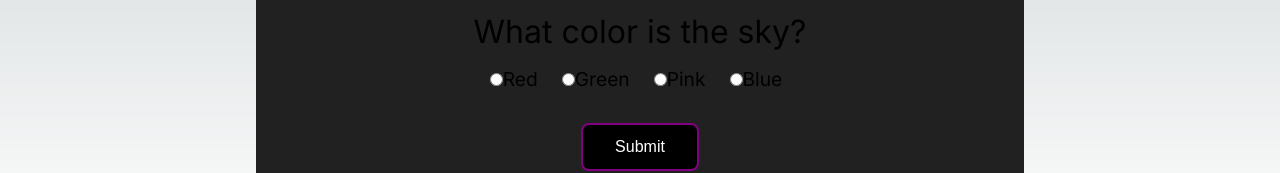
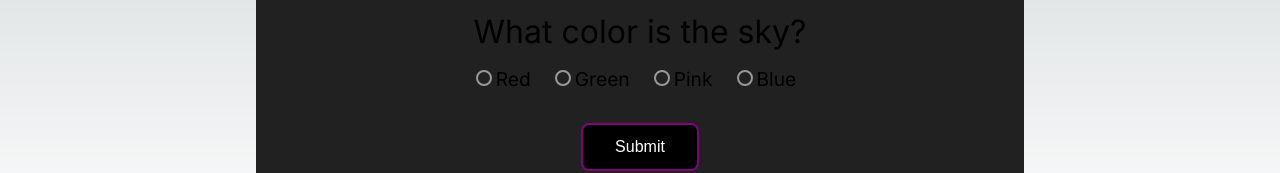
Before and after one commit to nithinK-142/coding-challenges, a Next.js app: page / in a window 1280 px wide. Shown: the part 123-296 px from the top of the page. Built offline with nearby package versions, Linux system fonts and the light colour scheme.

Commit message:
add: more questions.

```diff
--- a/app/components/Quiz.tsx
+++ b/app/components/Quiz.tsx
@@ -15,7 +15,7 @@ const Quiz: React.FC<QuizProps> = ({ questions }) => {
   const handleRetry = () => {
     setScore(0);
     setCurrentQuestionIndex(0);
-  }
+  };
 
   return (
     <div className="quiz">
@@ -24,9 +24,12 @@ const Quiz: React.FC<QuizProps> = ({ questions }) => {
           <div className="game-over flex">
             <h2>Game Over</h2>
             <h3>
-              Your Score is {score} and wrong answers {wrongAnswers}.
+              Your Score is <span>{score}</span> and wrong answers{" "}
+              <span>{wrongAnswers}</span>.
             </h3>
-            <button className="retry" onClick={handleRetry}>Retry</button>
+            <button className="retry" onClick={handleRetry}>
+              Retry
+            </button>
           </div>
         </>
       ) : (
--- a/app/data/quiz.ts
+++ b/app/data/quiz.ts
@@ -14,29 +14,29 @@ export const questions = [
     correctAnswer: "Blue",
     answers: ["Red", "Green", "Pink", "Blue"],
   },
-  // {
-  //   question: "What is the capital of France?",
-  //   correctAnswer: "Paris",
-  //   answers: ["London", "Berlin", "Madrid", "Paris"],
-  // },
-  // {
-  //   question: "What is 2 + 2?",
-  //   correctAnswer: "4",
-  //   answers: ["3", "4", "5", "6"],
-  // },
-  // {
-  //   question: "Which planet is known as the Red Planet?",
-  //   correctAnswer: "Mars",
-  //   answers: ["Venus", "Mars", "Jupiter", "Saturn"],
-  // },
-  // {
-  //   question: "Who wrote the play 'Romeo and Juliet'?",
-  //   correctAnswer: "William Shakespeare",
-  //   answers: [
-  //     "Charles Dickens",
-  //     "Jane Austen",
-  //     "William Shakespeare",
-  //     "Mark Twain",
-  //   ],
-  // },
+  {
+    question: "What is the capital of France?",
+    correctAnswer: "Paris",
+    answers: ["London", "Berlin", "Madrid", "Paris"],
+  },
+  {
+    question: "What is 2 + 2?",
+    correctAnswer: "4",
+    answers: ["3", "4", "5", "6"],
+  },
+  {
+    question: "Which planet is known as the Red Planet?",
+    correctAnswer: "Mars",
+    answers: ["Venus", "Mars", "Jupiter", "Saturn"],
+  },
+  {
+    question: "Who wrote the play 'Romeo and Juliet'?",
+    correctAnswer: "William Shakespeare",
+    answers: [
+      "Charles Dickens",
+      "Jane Austen",
+      "William Shakespeare",
+      "Mark Twain",
+    ],
+  },
 ];
--- a/app/globals.css
+++ b/app/globals.css
@@ -78,7 +78,7 @@ p {
 label {
   font-size: 1.2em;
   margin-right: 1rem;
-  padding-left: .5rem;
+  padding-left: 0.5rem;
   cursor: pointer;
 }
 
@@ -94,10 +94,37 @@ button {
   cursor: pointer;
 }
 
-.retry {
-  border: 2px solid green;
+/* radio size increase
+input[type="radio"] {
+  width: 100%;
+  height: 2em;
+} */
+
+input {
+  -webkit-appearance: none;
+  -moz-appearance: none;
+  appearance: none;
+
+  border-radius: 50%;
+  width: 16px;
+  height: 16px;
+
+  border: 2px solid #999;
+  transition: 0.2s all linear;
+  margin-right: 4px;
+
+  position: relative;
+}
+
+input:checked {
+  border: 6px solid darkseagreen;
+  outline: unset !important;
 }
 
 h3 {
   padding-top: 1rem;
 }
+
+span {
+  font-weight: 400;
+}
```
